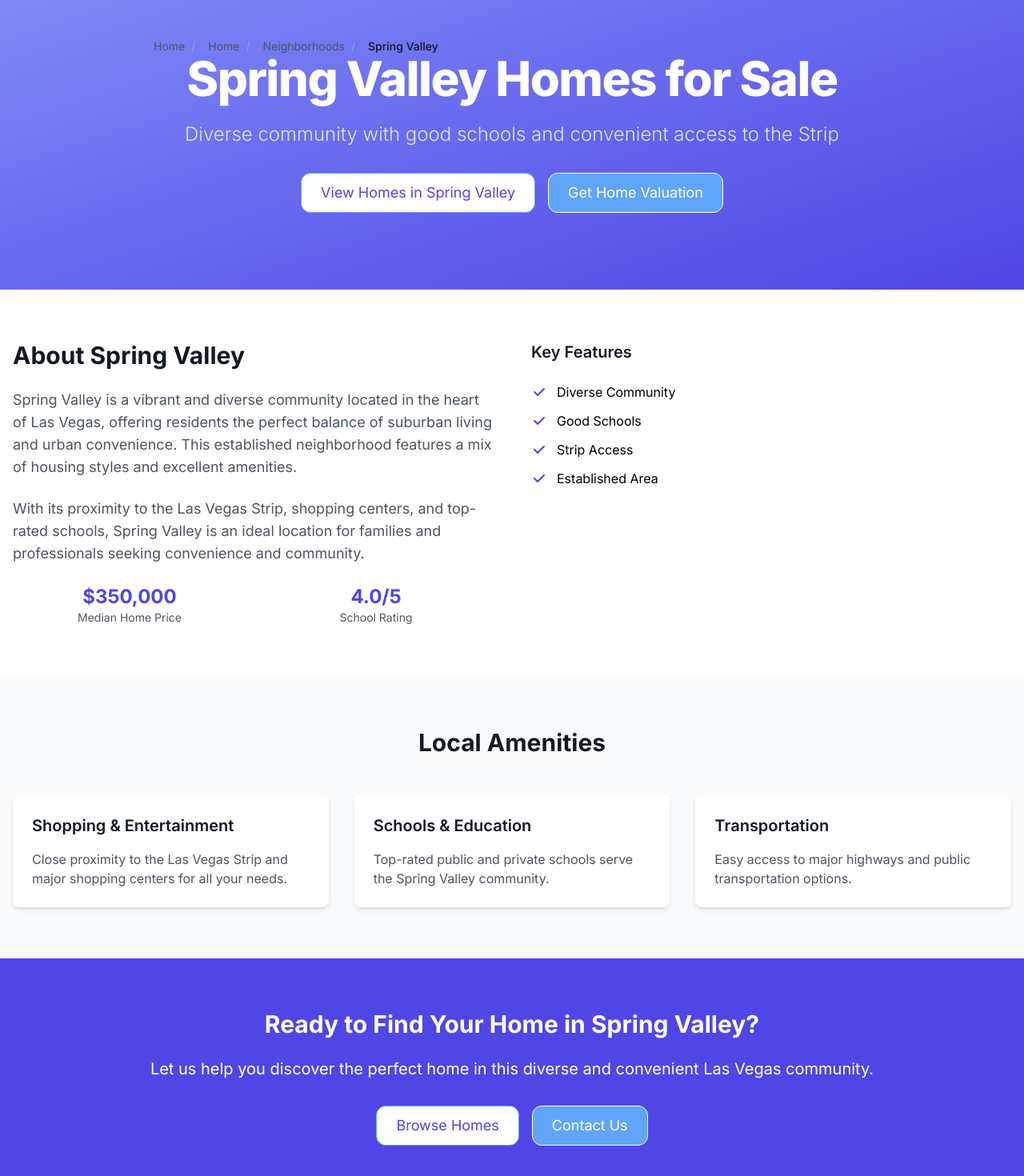
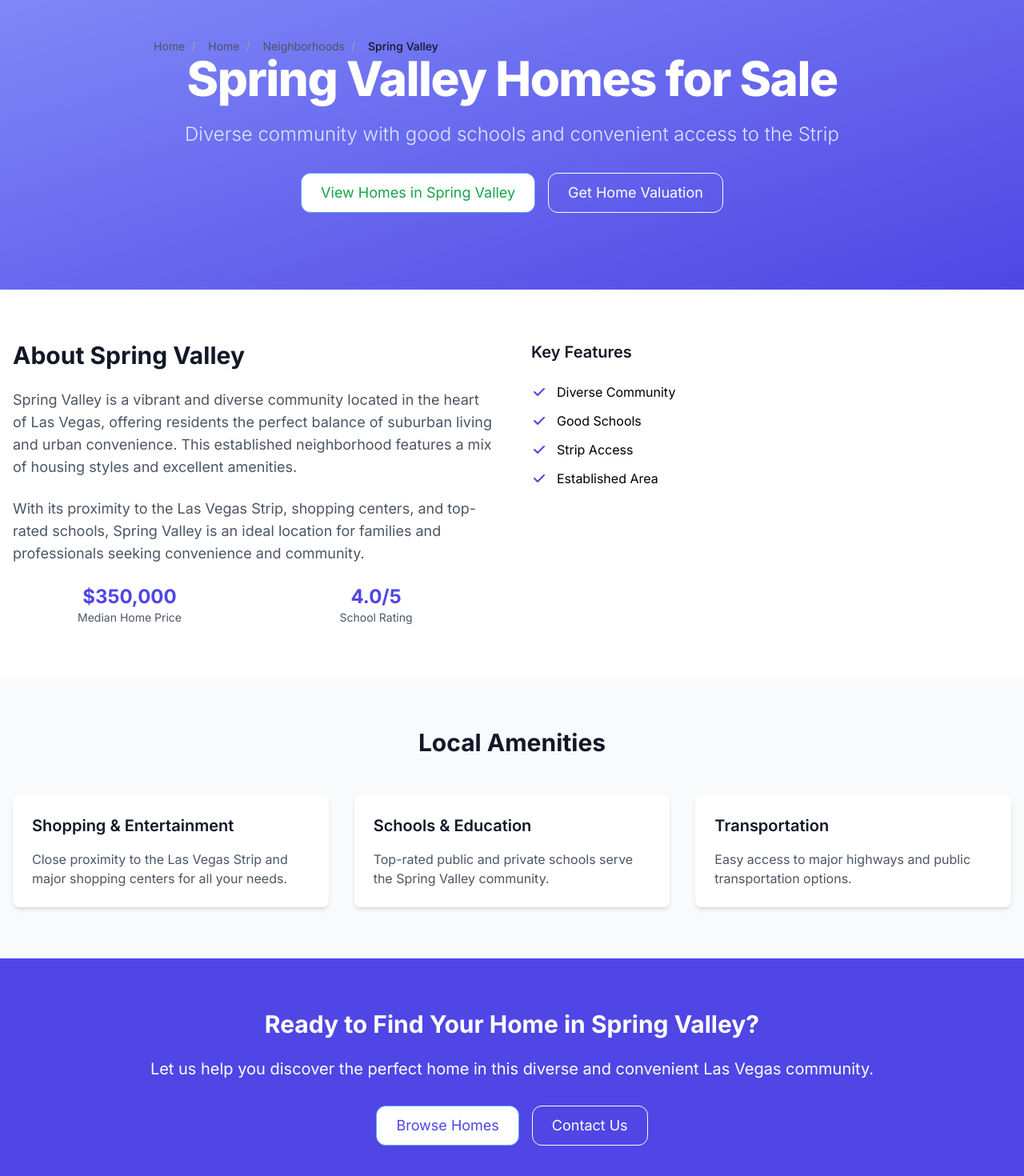
Before and after one commit to DrJanDuffy/lasvegasnevadahomesales, a Next.js app: page /neighborhoods/spring-valley in a window 1280 px wide. Shown: the part 48-1518 px from the top of the page at 80% size. Built offline with nearby package versions, Linux system fonts and the light colour scheme.

Commit message:
Fix build errors: Add missing permanent property to redirects and fix import paths

```diff
--- a/app/(pages)/market-intelligence/page.tsx
+++ b/app/(pages)/market-intelligence/page.tsx
@@ -1,8 +1,8 @@
 import { Metadata } from "next"
 import { SEOHead } from '../../../components/SEO/SEOHead'
-import { FAQSchema, marketIntelligenceFAQs } from '../../../components/SEO/FAQSchema'
-import { ReviewSchema, marketReviews, marketAggregateRating } from '../../../components/SEO/ReviewSchema'
-import { HowToSchema, marketAnalysisHowTo } from '../../../components/SEO/HowToSchema'
+import { FAQSchema } from '../../../components/SEO/FAQSchema'
+import { ReviewSchema } from '../../../components/SEO/ReviewSchema'
+import { HowToSchema } from '../../../components/SEO/HowToSchema'
 import { OptimizedImage } from '../../../components/OptimizedImage/OptimizedImage'
 
 export const metadata: Metadata = {
--- a/app/(pages)/neighborhoods/centennial-hills/page.tsx
+++ b/app/(pages)/neighborhoods/centennial-hills/page.tsx
@@ -1,8 +1,8 @@
 import { Metadata } from 'next'
 import Link from 'next/link'
-import { Button } from '@/components/Button/Button'
-import { Breadcrumbs } from '@/components/SEO/Breadcrumbs'
-import { getPageSEO } from '@/config/seo-config'
+import { Button } from '../../../../components/Button/Button'
+import { Breadcrumbs } from '../../../../components/SEO/Breadcrumbs'
+import { getPageSEO } from '../../../../config/seo-config'
 
 export const metadata: Metadata = {
   title: "Centennial Hills Las Vegas Homes for Sale | Northwest Community",
@@ -41,7 +41,7 @@ export default function CentennialHillsPage() {
               <Button href="/properties?neighborhood=centennial-hills" className="bg-white text-yellow-600 hover:bg-yellow-50">
                 View Homes in Centennial Hills
               </Button>
-              <Button href="/home-valuation" variant="outline" className="border-white text-white hover:bg-white hover:text-yellow-600">
+              <Button href="/home-valuation" intent="secondary" className="border-white text-white hover:bg-white hover:text-yellow-600">
                 Get Home Valuation
               </Button>
             </div>
@@ -137,7 +137,7 @@ export default function CentennialHillsPage() {
             <Button href="/properties?neighborhood=centennial-hills" className="bg-white text-yellow-600 hover:bg-yellow-50">
               Browse Homes
             </Button>
-            <Button href="/contact" variant="outline" className="border-white text-white hover:bg-white hover:text-yellow-600">
+            <Button href="/contact" intent="secondary" className="border-white text-white hover:bg-white hover:text-yellow-600">
               Contact Us
             </Button>
           </div>
--- a/app/(pages)/neighborhoods/spring-valley/page.tsx
+++ b/app/(pages)/neighborhoods/spring-valley/page.tsx
@@ -1,8 +1,8 @@
 import { Metadata } from 'next'
 import Link from 'next/link'
-import { Button } from '@/components/Button/Button'
-import { Breadcrumbs } from '@/components/SEO/Breadcrumbs'
-import { getPageSEO } from '@/config/seo-config'
+import { Button } from '../../../../components/Button/Button'
+import { Breadcrumbs } from '../../../../components/SEO/Breadcrumbs'
+import { getPageSEO } from '../../../../config/seo-config'
 
 export const metadata: Metadata = {
   title: "Spring Valley Las Vegas Homes for Sale | Diverse Community",
@@ -38,10 +38,10 @@ export default function SpringValleyPage() {
               Diverse community with good schools and convenient access to the Strip
             </p>
             <div className="flex flex-col gap-4 sm:flex-row sm:justify-center">
-              <Button href="/properties?neighborhood=spring-valley" className="bg-white text-indigo-600 hover:bg-indigo-50">
+              <Button href="/properties?neighborhood=spring-valley" className="bg-white text-green-600 hover:bg-green-50">
                 View Homes in Spring Valley
               </Button>
-              <Button href="/home-valuation" variant="outline" className="border-white text-white hover:bg-white hover:text-indigo-600">
+              <Button href="/home-valuation" intent="secondary" className="border-white text-white hover:bg-white hover:text-green-600">
                 Get Home Valuation
               </Button>
             </div>
@@ -137,7 +137,7 @@ export default function SpringValleyPage() {
             <Button href="/properties?neighborhood=spring-valley" className="bg-white text-indigo-600 hover:bg-indigo-50">
               Browse Homes
             </Button>
-            <Button href="/contact" variant="outline" className="border-white text-white hover:bg-white hover:text-indigo-600">
+            <Button href="/contact" intent="secondary" className="border-white text-white hover:bg-white hover:text-green-600">
               Contact Us
             </Button>
           </div>
--- a/next.config.js
+++ b/next.config.js
@@ -69,10 +69,10 @@ const config = {
         permanent: true,
       },
       // Health check redirects
-      { source: "/healthz", destination: "/api/health" },
-      { source: "/api/healthz", destination: "/api/health" },
-      { source: "/health", destination: "/api/health" },
-      { source: "/ping", destination: "/api/health" },
+      { source: "/healthz", destination: "/api/health", permanent: true },
+      { source: "/api/healthz", destination: "/api/health", permanent: true },
+      { source: "/health", destination: "/api/health", permanent: true },
+      { source: "/ping", destination: "/api/health", permanent: true },
     ]
   },
 }
```
